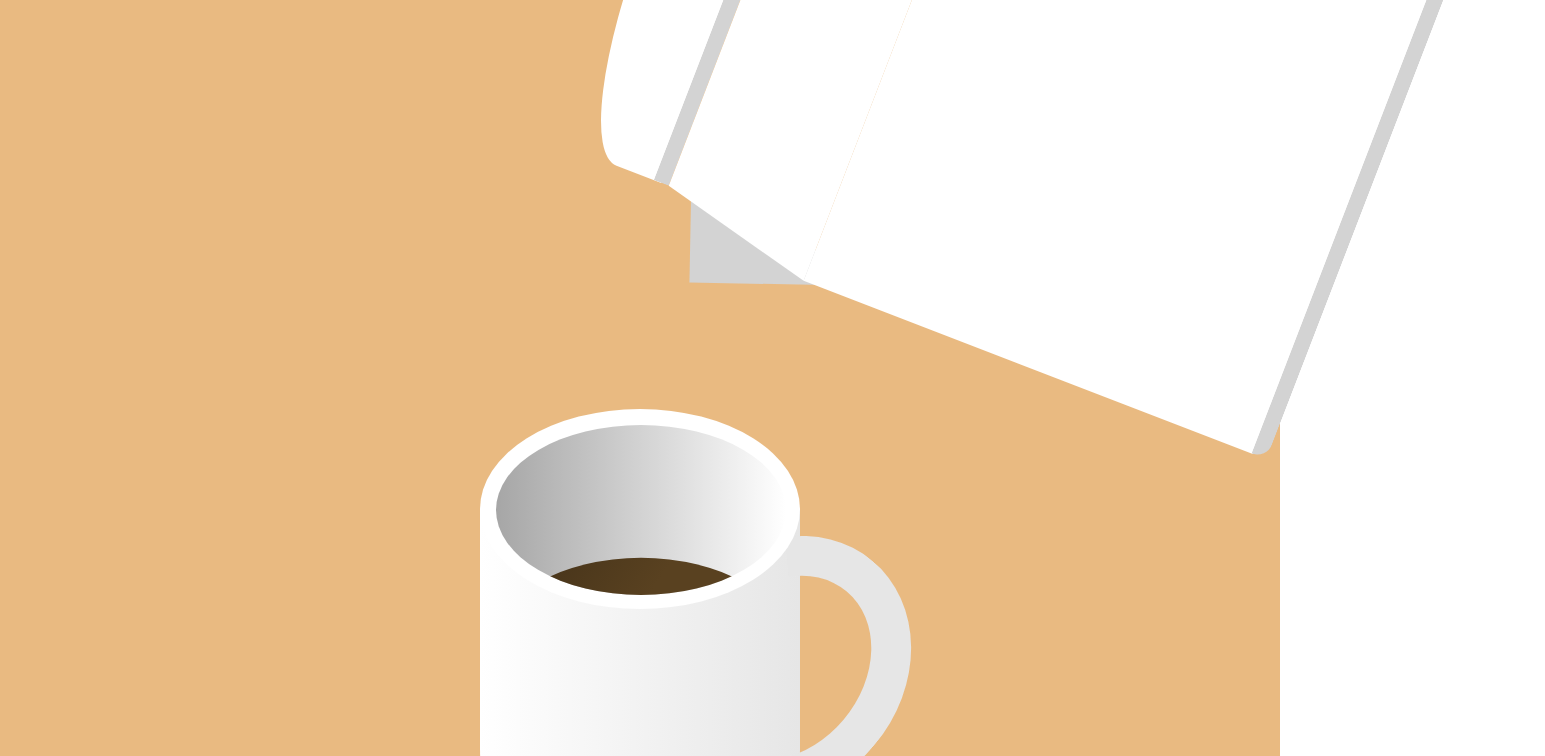
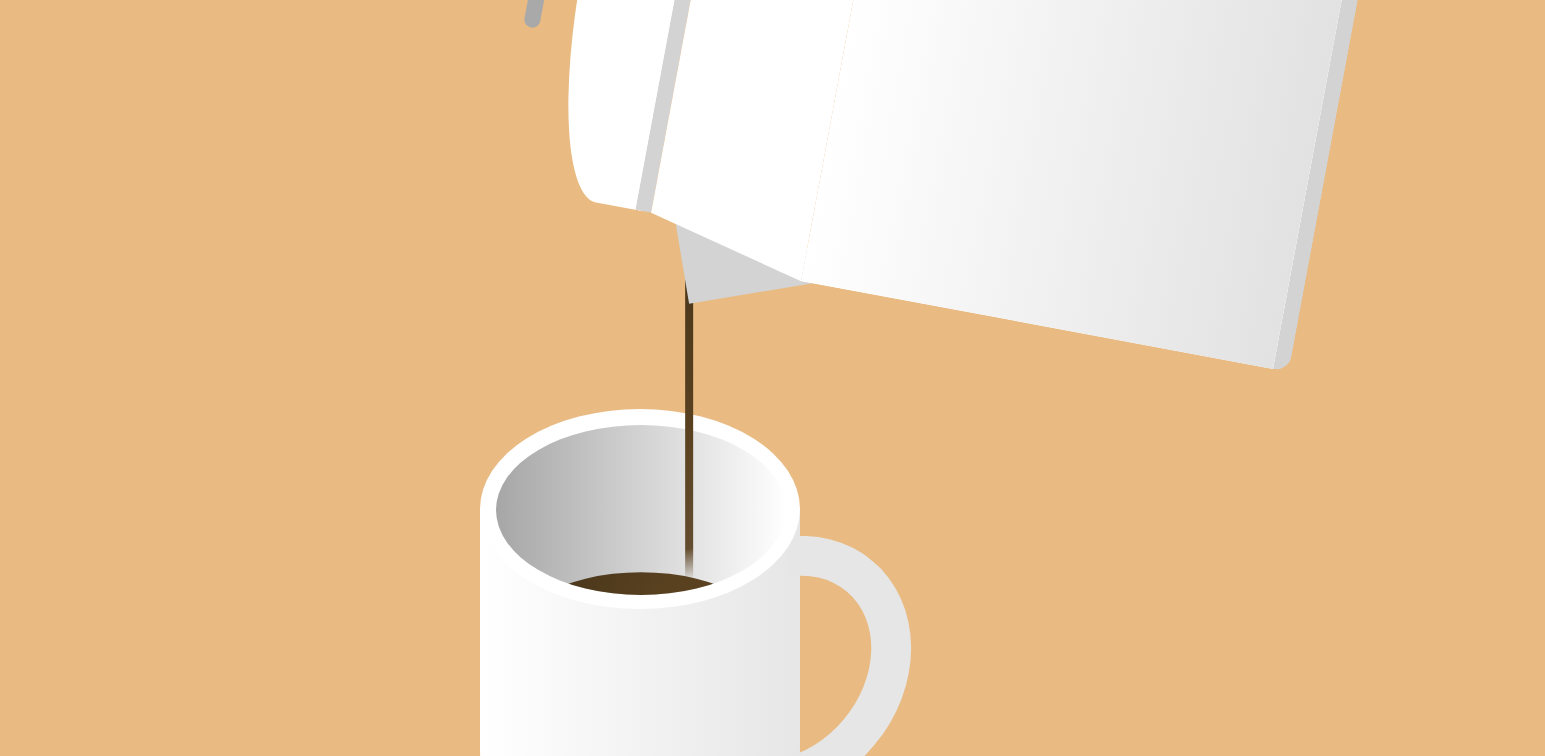
Before and after one commit to Samucl/coffee-mug, a Next.js app: page / in a window 1280 px wide. Both pictures are taken after a click on the button "☕ Coffee time 👀". Shown: the top 756 px of the page, 1545 px wide, since content can reach past the window. Built offline with nearby package versions, Linux system fonts and the light colour scheme.

Commit message:
Coffee flow animation

```diff
--- a/src/app/layout.tsx
+++ b/src/app/layout.tsx
@@ -12,7 +12,7 @@ export default function RootLayout({
 }) {
   return (
     <html lang="en">
-      <body style={{ margin: "0"}}>{children}</body>
+      <body style={{ margin: "0", backgroundColor: "#e9ba81"}}>{children}</body>
     </html>
   )
 }
--- a/src/app/page.tsx
+++ b/src/app/page.tsx
@@ -6,7 +6,7 @@ import { useEffect, useState } from "react";
 import styled from "styled-components";
 
 const Background = styled.div`
-    background: #e9ba81;
+    background: inherit;
     height: 100vh;
     width: 100vw;
     display: grid;
--- a/src/components/CoffeeMug/CoffeeMug.tsx
+++ b/src/components/CoffeeMug/CoffeeMug.tsx
@@ -31,8 +31,8 @@ const CoffeeMug = ({ isStarted, setIsAppeared, isPouring }: CoffeeMugProps) => {
   });
 
   const coffeeRiseAnimation = useSpring({
-    transform: isPouring ? 'translateY(10px)' : 'translateY(85px)',
-    config: { mass: 4, tension: 50, friction: 80 },
+    transform: isPouring ? 'translateY(10px)' : 'translateY(87px)',
+    config: { mass: 4, tension: 30, friction: 70 },
   });
 
   return (
--- a/src/components/Kettle/Kettle.styles.tsx
+++ b/src/components/Kettle/Kettle.styles.tsx
@@ -14,6 +14,7 @@ export const KettleLid = styled(animated.div)`
     border-bottom: 10px solid lightgrey;
 `
 export const KettleTop = styled(animated.div)`
+    background: linear-gradient(259deg, rgba(255,255,255,1) 0%, rgba(244,244,244,1) 100%);
     border-bottom: 100px solid white;
     border-left: 25px solid transparent;
     border-right: 25px solid transparent;
@@ -24,7 +25,7 @@ export const KettleTop = styled(animated.div)`
 export const KettleBottom = styled(animated.div)`
     width: 330px;
     height: 300px;
-    background-color: white;
+    background: linear-gradient(180deg, rgba(255,255,255,1) 0%, rgba(226,226,226,1) 100%);
     transform: translateX(-25px);
     border-radius: 0 0 10px 10px;
     background-color: white;
@@ -66,3 +67,17 @@ export const KettleSpout = styled(animated.div)`
     position: absolute;
     transform: rotate(70deg) translatey(40px);
 `
+
+export const Coffee = styled(animated.div)`
+    width: 280px;
+    height: 20px;
+
+    background: linear-gradient(78deg, rgba(65,48,24,1) 0%, rgba(89,65,32,1) 61%, rgba(89,65,32,0.926923076923077) 88%, rgba(89,65,32,0) 95%);
+
+    position: absolute;
+    transform: rotate(180deg) translateX(184px) translateY(-25px);
+    z-index: -1;
+`
+
+
+// transform: rotate(180deg) translateX(184px) translateY(-25px); end
--- a/src/components/Kettle/Kettle.tsx
+++ b/src/components/Kettle/Kettle.tsx
@@ -1,5 +1,5 @@
 import { useEffect, useState } from "react";
-import { KettleBottom, KettleHandle, KettleLid, KettleLidHandle, KettleSpout, KettleTop, KettleWrapper } from "./Kettle.styles";
+import { Coffee, KettleBottom, KettleHandle, KettleLid, KettleLidHandle, KettleSpout, KettleTop, KettleWrapper } from "./Kettle.styles";
 import { useSpring } from "react-spring";
 
 type KettleProps = {
@@ -25,8 +25,8 @@ const Kettle = ({ setIsPouring }: KettleProps) => {
         opacity: isAnimationStart ? 1 : 0,
 
         transform: isAnimationStart ?
-            'scale(1.6) rotate(-50deg) translate(60%, 10%)' :
-            'scale(1.2) rotate(-50deg) translate(100%, 100%)',
+            'scale(1.6) rotate(-70deg) translate(60%, 10%)' :
+            'scale(1.2) rotate(-70deg) translate(100%, 100%)',
 
         config: { mass: 1, tension: 40, friction: 10 },
         onRest: () => {
@@ -40,12 +40,21 @@ const Kettle = ({ setIsPouring }: KettleProps) => {
 
         transform: isPouringStart ?
             'scale(1.6) rotate(-90deg) translate(60%, 10%)' :
-            'scale(1.6) rotate(-50deg) translate(60%, 10%)',
+            'scale(1.6) rotate(-70deg) translate(60%, 10%)',
 
         config: { mass: 1, tension: 40, friction: 30 },
         onRest: () => {
             setIsPouringStart(false);
         },
+    });
+
+    const coffeeFlowAnimation = useSpring({
+        opacity: isPouringStart ? 1 : 1,
+        transform: isPouringStart ?
+            'rotate(180deg) translateX(224px) translateY(-25px)' :
+            'rotate(160deg) translateX(255px) translateY(30px)',
+        height: isPouringStart ? '10px' : '0px',
+        config: { mass: 1, tension: 40, friction: 30 },
     });
 
     const kettle = (animation: any) => {
@@ -54,6 +63,7 @@ const Kettle = ({ setIsPouring }: KettleProps) => {
                 <KettleLidHandle />
                 <KettleLid />
                 <KettleSpout />
+                <Coffee style={{ ...coffeeFlowAnimation }} />
                 <KettleHandle />
                 <KettleTop />
                 <KettleBottom />
```
